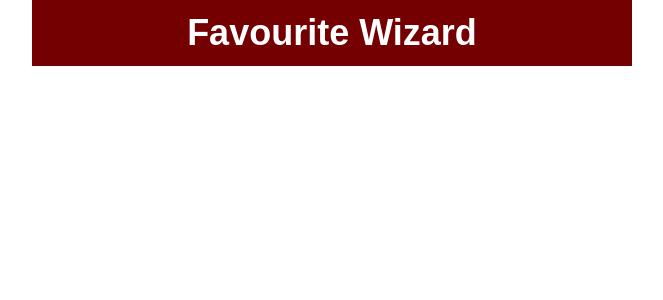
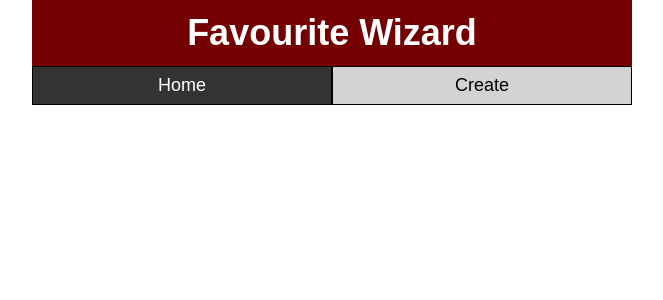
Before and after one commit to macfrei/omr-testing, a React (Create React App) app: page / in a window 1280 px wide. Shown: the top 300 px of the page, without its empty margins (308-971 px from the left). Built offline with nearby package versions, Linux system fonts and the light colour scheme.

Commit message:
Add Button and Navigation

```diff
--- a/src/App.js
+++ b/src/App.js
@@ -1,9 +1,11 @@
 import AppHeader from './components/AppHeader'
+import AppNavigation from './components/AppNavigation'
 
 function App() {
   return (
     <div>
       <AppHeader title="Favourite Wizard" />
+      <AppNavigation />
     </div>
   )
 }
--- /dev/null
+++ b/src/components/AppNavigation.js
@@ -0,0 +1,21 @@
+import { NavLink } from 'react-router-dom'
+import styled from 'styled-components/macro'
+import Button from './Button'
+
+export default function AppNavigation() {
+  return (
+    <Navigation>
+      <Button as={NavLink} exact to="/">
+        Home
+      </Button>
+      <Button as={NavLink} to="/create">
+        Create
+      </Button>
+    </Navigation>
+  )
+}
+
+const Navigation = styled.nav`
+  display: flex;
+  justify-content: space-evenly;
+`
--- /dev/null
+++ b/src/components/Button.js
@@ -0,0 +1,17 @@
+import styled from 'styled-components/macro'
+
+export default styled.button`
+  background-color: ${(props) => (props.isActive ? '#333' : 'lightgray')};
+  ${(props) => props.isActive && 'color: white;'}
+  border: 1px solid black;
+  width: 100%;
+  padding: 8px;
+  text-decoration: none;
+  color: inherit;
+  text-align: center;
+
+  &.active {
+    background-color: #333;
+    color: white;
+  }
+`
```
